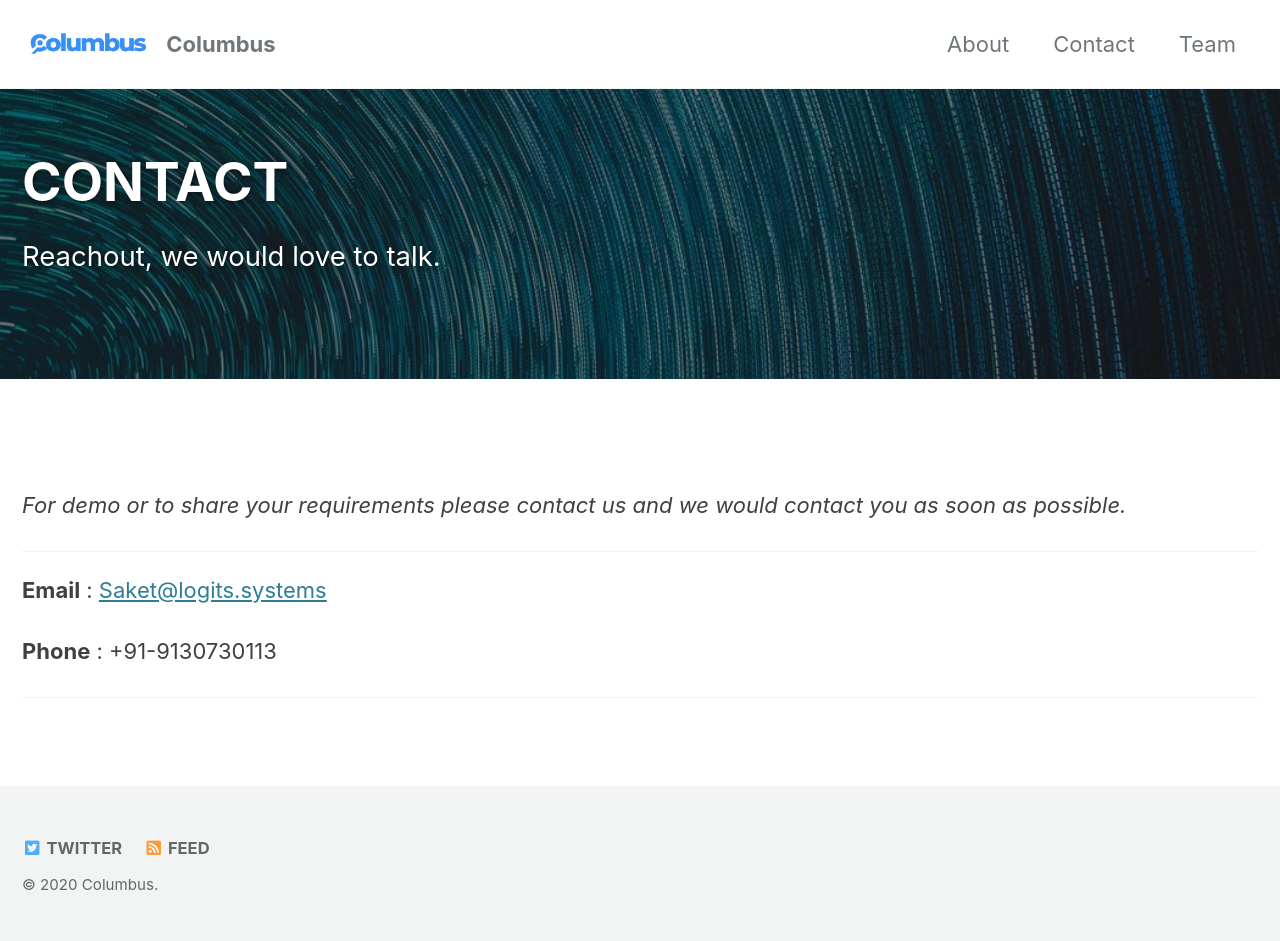
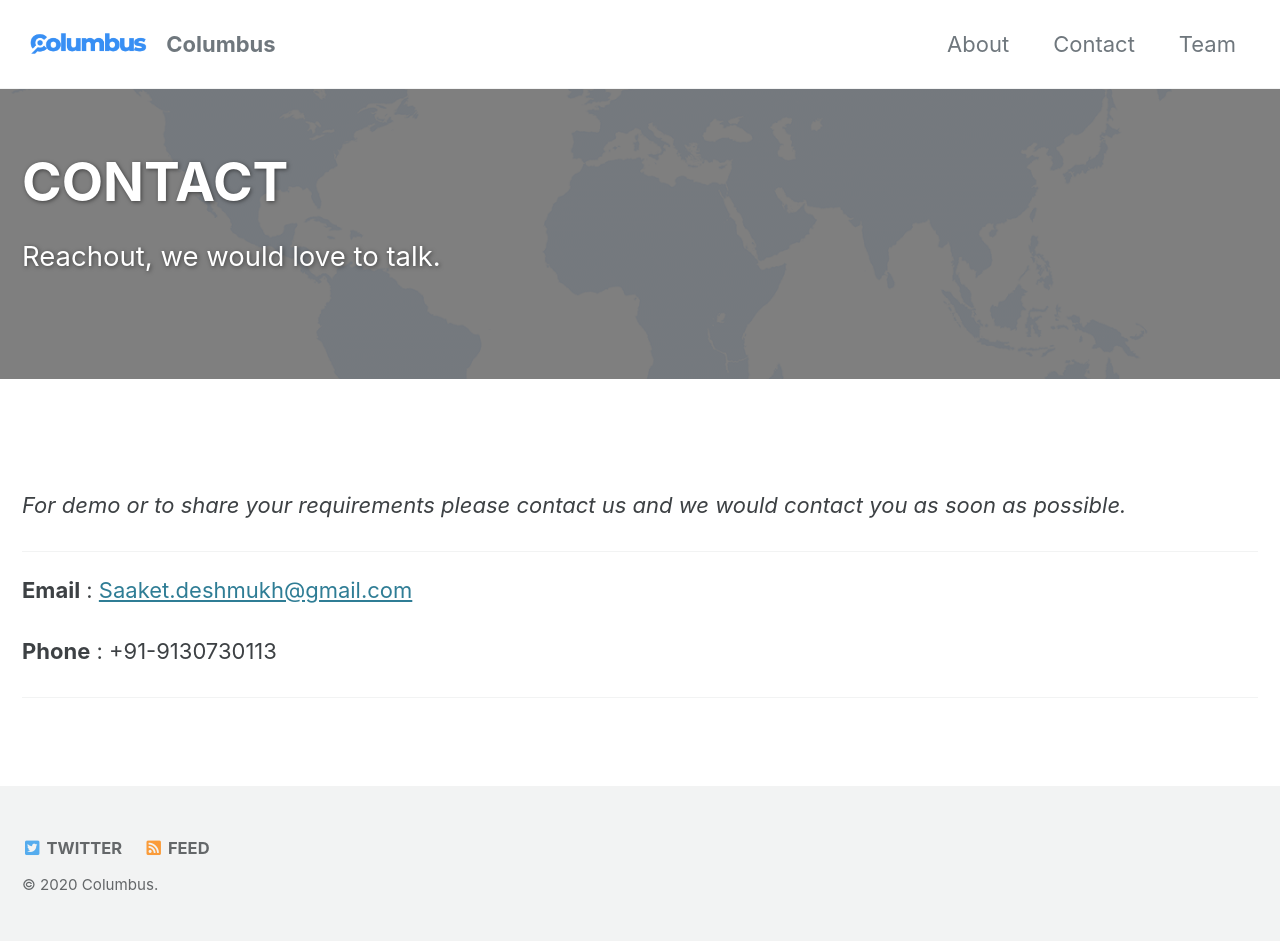
Before and after one commit to milinddeore/Columbus-website, a Jekyll site: the page built from _pages/CONTACT.md, in a window 1280 px wide. Built offline with Jekyll 4.4.1, drawn with Linux system fonts in a browser that asks for light colours; cached includes are drawn as plain includes.

Commit message:
Update CONTACT.md

```diff
--- a/_pages/CONTACT.md
+++ b/_pages/CONTACT.md
@@ -5,7 +5,7 @@ title: "CONTACT"
 header:
   overlay_color: "#000"
   overlay_filter: "0.5"
-  overlay_image: /assets/images/photo-1501820434261-5bb046afcf6b.jpeg
+  overlay_image: /assets/images/background-map.png
 excerpt: "Reachout, we would love to talk."
 ---
 
@@ -15,7 +15,7 @@ excerpt: "Reachout, we would love to talk."
 
 ---
 
-**Email** : [Saket@logits.systems](saket@logits.systems)
+**Email** : [Saaket.deshmukh@gmail.com ](Saaket.deshmukh@gmail.com )
 
 **Phone** : +91-9130730113
 
```
